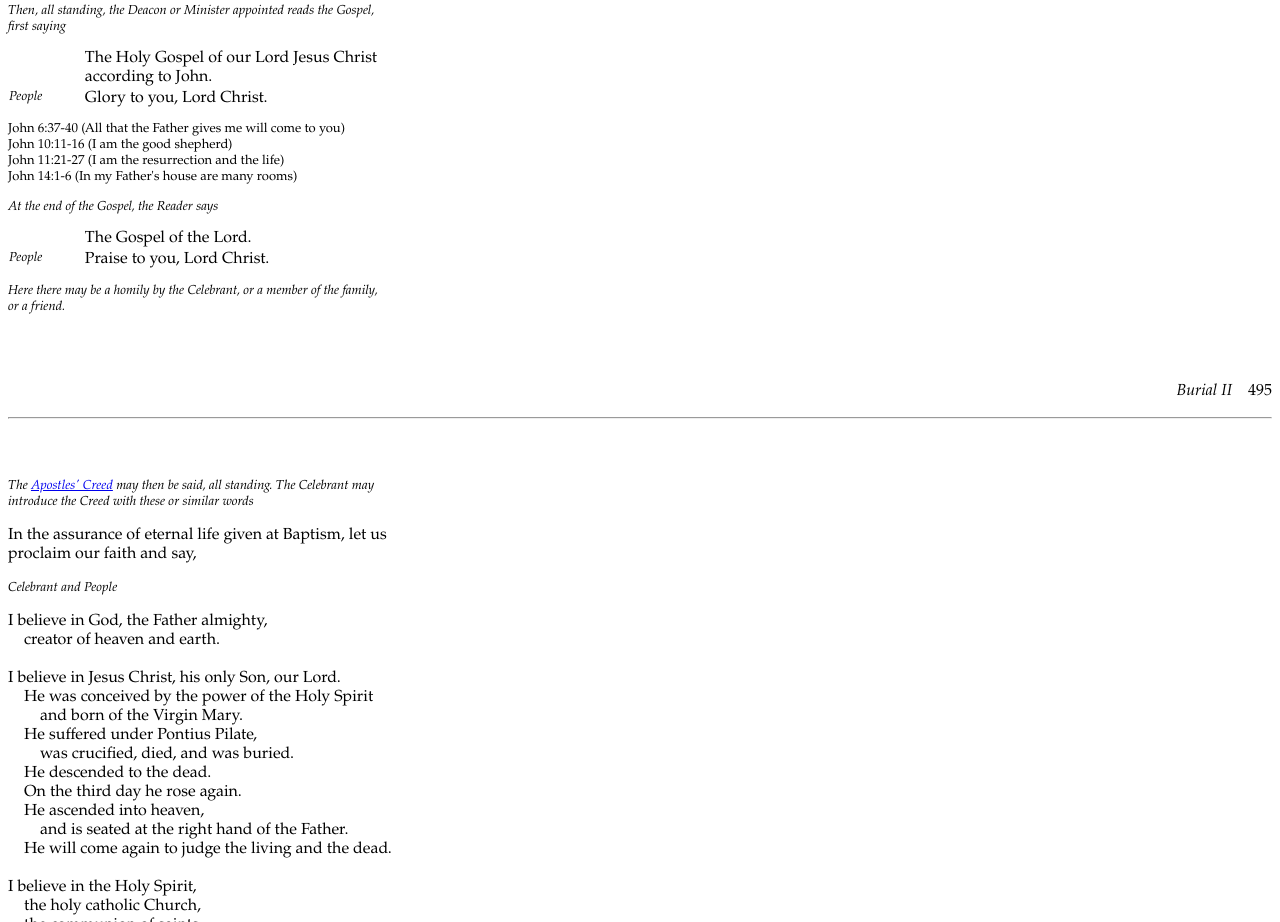
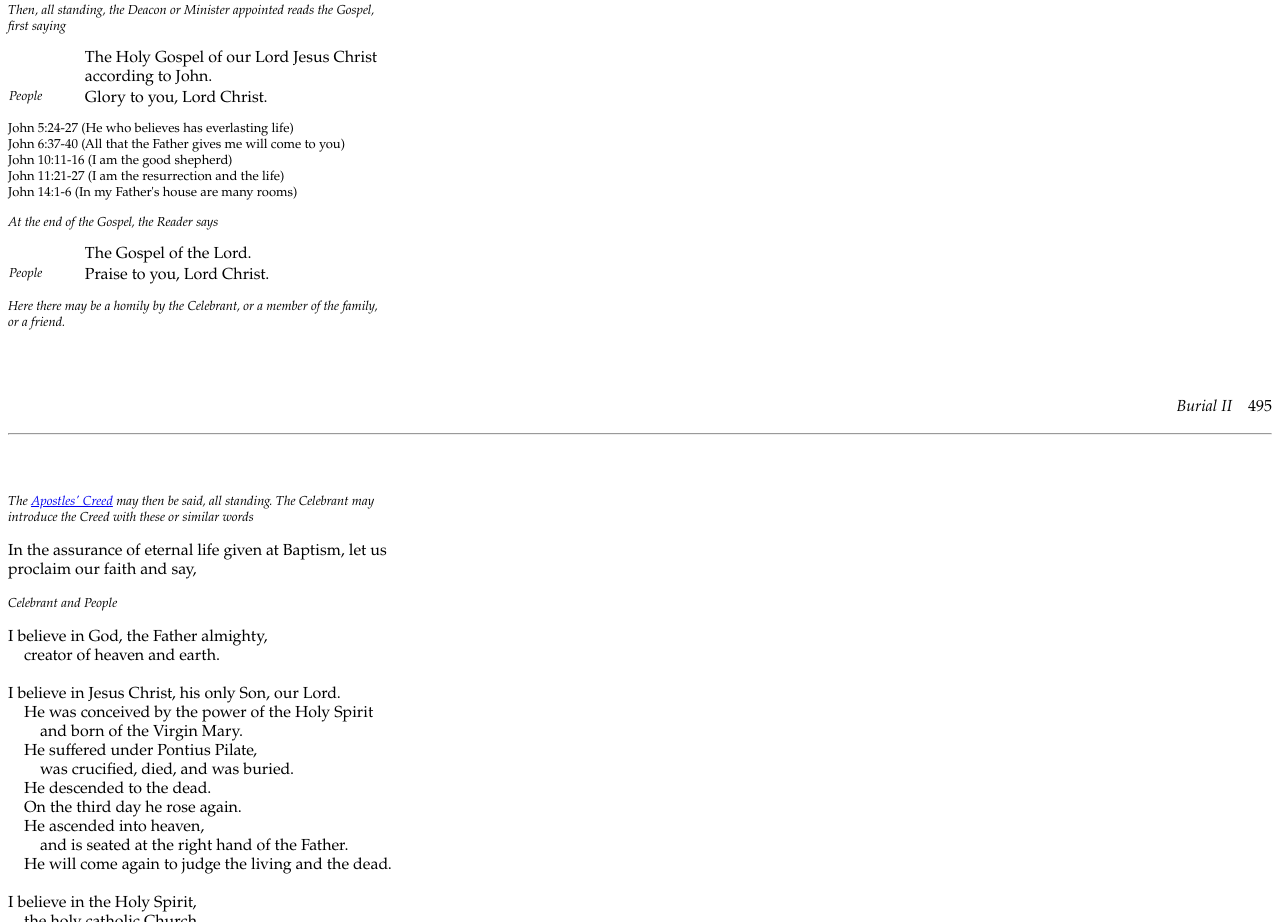
Before and after one commit to bcponline/BCP-Source, a plain HTML site: page PastoralOffices/BurialII.html in a window 1280 px wide. Shown: the part 3640-4562 px from the top of the page. Drawn offline with Linux system fonts and the light colour scheme.

Commit message:
fix burial2

```diff
--- a/PastoralOffices/BurialII.html
+++ b/PastoralOffices/BurialII.html
@@ -1,6 +1,6 @@
 <!DOCTYPE html>
 
-<!-- Page updated 05.18.19 -->
+<!-- Page updated 10.16.20 -->
 
 <html>
 
@@ -239,7 +239,7 @@ first saying</p>
 	</tr>
 </table>
 
-<p class="vsnum"John 5:24-27 (He who believes has everlasting life)<br/>
+<p class="vsnum">John 5:24-27 (He who believes has everlasting life)<br/>
 John 6:37-40 (All that the Father gives me will come to you)<br/>
 John 10:11-16 (I am the good shepherd)<br/>
 John 11:21-27 (I am the resurrection and the life)<br/>
```
